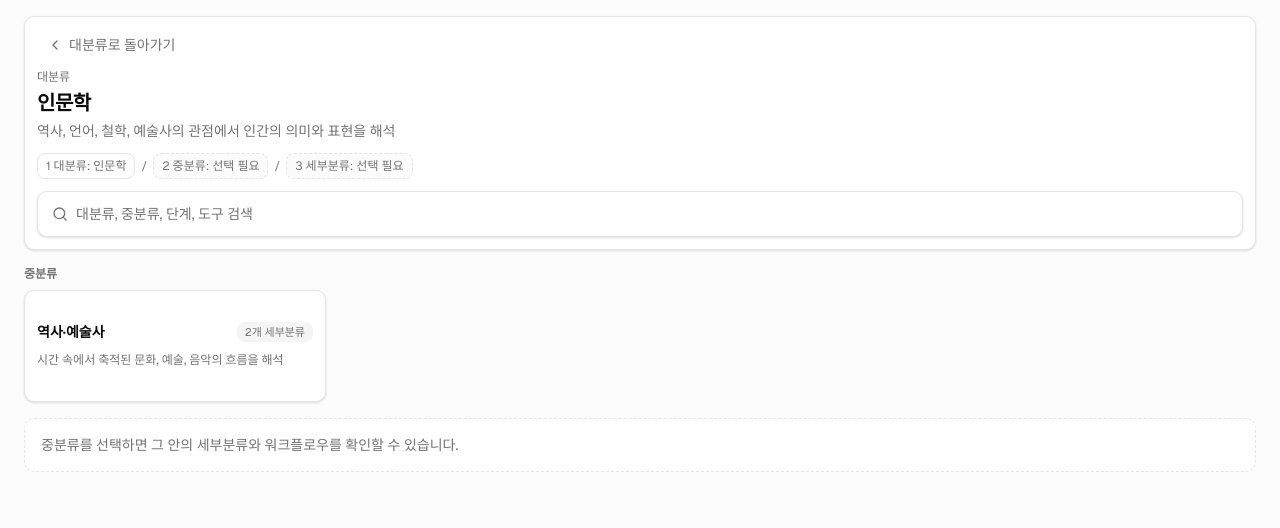
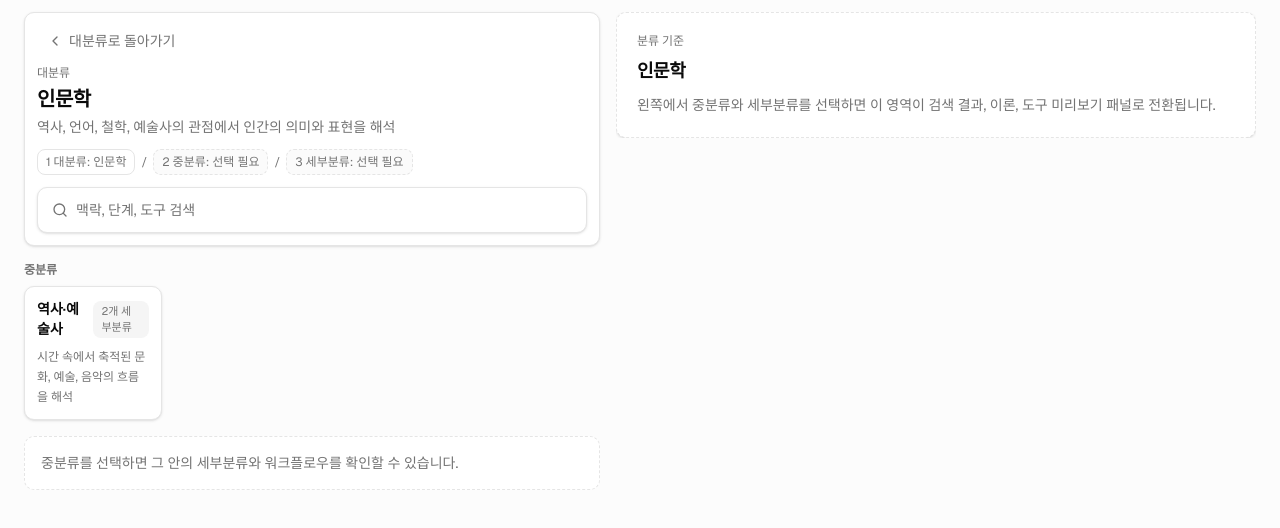
Before and after one commit to withAIcolleague/guidepage, a Next.js app: page / in a window 1280 px wide. Both pictures are taken after a click on the button 173 px from the left and 483 px from the top of the page. Shown: the top 528 px of the page. Built offline with nearby package versions, Linux system fonts and the light colour scheme.

Commit message:
Build split context workspace panel

```diff
--- a/src/components/quick-links-section.tsx
+++ b/src/components/quick-links-section.tsx
@@ -10,6 +10,7 @@ import { WorkflowCanvas } from "@/components/workflow-canvas";
 import { WorkflowChainTabs } from "@/components/workflow-chain-tabs";
 import { WorkflowDetailPanel } from "@/components/workflow-detail-panel";
 import { WorkflowSearch } from "@/components/workflow-search";
+import { WorkflowSearchResults } from "@/components/workflow-search-results";
 import type { SelectedWorkflowItem, WorkflowSearchResult } from "@/components/workflow-types";
 import {
   workflowCategories,
@@ -78,7 +79,6 @@ export function QuickLinksSection({ onDetailModeChange }: QuickLinksSectionProps
   const [activeChainId, setActiveChainId] = useState<string | null>(null);
   const [selectedItem, setSelectedItem] = useState<SelectedWorkflowItem | null>(null);
   const [query, setQuery] = useState("");
-  const [previewSide, setPreviewSide] = useState<"left" | "right">("right");
 
   const activeCategory =
     workflowCategories.find((category) => category.id === activeCategoryId) ?? null;
@@ -104,6 +104,7 @@ export function QuickLinksSection({ onDetailModeChange }: QuickLinksSectionProps
         : selectedNode.tools[selectedItem.toolIndex ?? 0]?.name
       : undefined;
   const previewOpen = Boolean(selectedUrl && selectedTitle);
+  const hasSearchQuery = query.trim().length > 0;
 
   useEffect(() => {
     onDetailModeChange?.(detailMode);
@@ -221,14 +222,8 @@ export function QuickLinksSection({ onDetailModeChange }: QuickLinksSectionProps
   return (
     <section
       id="workflow"
-      className={`relative w-full px-4 transition-[padding] duration-300 sm:px-6 ${
-        detailMode ? "min-h-screen pb-6 pt-4" : "pb-16 pt-6"
-      } ${
-        previewOpen
-          ? previewSide === "left"
-            ? "lg:pl-[50vw]"
-            : "lg:pr-[50vw]"
-          : ""
+      className={`relative w-full px-4 sm:px-6 ${
+        detailMode ? "min-h-screen pb-6 pt-3" : "pb-16 pt-6"
       }`}
     >
       <div className="absolute inset-0 bg-muted/30" />
@@ -327,7 +322,8 @@ export function QuickLinksSection({ onDetailModeChange }: QuickLinksSectionProps
             })}
           </div>
         ) : (
-          <>
+          <div className="grid gap-4 lg:grid-cols-[minmax(0,1fr)_minmax(420px,50vw)] lg:items-start">
+            <div className="min-w-0">
             <div className="mb-4 rounded-lg border border-border bg-card p-3 shadow-sm">
               <div className="mb-3">
                 <Button
@@ -383,6 +379,7 @@ export function QuickLinksSection({ onDetailModeChange }: QuickLinksSectionProps
                 onQueryChange={setQuery}
                 onClear={() => setQuery("")}
                 onSelectResult={selectSearchResult}
+                showResults={false}
               />
             </div>
 
@@ -464,7 +461,7 @@ export function QuickLinksSection({ onDetailModeChange }: QuickLinksSectionProps
             )}
 
             {activeChain && (
-              <div className="grid gap-4">
+              <div>
                 <WorkflowCanvas
                   chain={activeChain}
                   selectedItem={selectedItem}
@@ -473,7 +470,31 @@ export function QuickLinksSection({ onDetailModeChange }: QuickLinksSectionProps
                     selectTool(activeChain.id, node, toolIndex)
                   }
                 />
+              </div>
+            )}
+            </div>
 
+            <aside className="space-y-3 lg:sticky lg:top-3 lg:max-h-[calc(100vh-1.5rem)] lg:overflow-y-auto">
+              {hasSearchQuery ? (
+                <div className="rounded-lg border border-border bg-card p-4 shadow-sm">
+                  <div className="mb-3">
+                    <div className="text-xs font-medium uppercase text-muted-foreground">
+                      맥락 검색
+                    </div>
+                    <h2 className="mt-1 text-lg font-semibold tracking-tight">
+                      오른쪽 결과 패널
+                    </h2>
+                    <p className="mt-1 text-sm leading-6 text-muted-foreground">
+                      현재 입력한 검색어와 연결되는 세부분류, 단계, 도구를 이 영역에서 확인합니다.
+                    </p>
+                  </div>
+                  <WorkflowSearchResults
+                    results={searchResults}
+                    onSelectResult={selectSearchResult}
+                  />
+                </div>
+              ) : activeChain ? (
+                <>
                   <WorkflowDetailPanel
                     chain={activeChain}
                     selectedItem={selectedItem}
@@ -482,26 +503,35 @@ export function QuickLinksSection({ onDetailModeChange }: QuickLinksSectionProps
                     onSelectTool={(node, toolIndex) =>
                       selectTool(activeChain.id, node, toolIndex)
                     }
-                  compact
+                    sticky={false}
                   />
-              </div>
-            )}
-          </>
-        )}
-      </div>
 
                   {selectedUrl && selectedTitle && (
                     <PreviewPanel
                       url={selectedUrl}
                       title={selectedTitle}
                       isOpen={previewOpen}
-          side={previewSide}
-          onToggleSide={() =>
-            setPreviewSide((current) => (current === "left" ? "right" : "left"))
-          }
+                      mode="embedded"
                       onClose={() => setSelectedItem(null)}
                     />
                   )}
+                </>
+              ) : (
+                <div className="rounded-lg border border-dashed border-border bg-card p-5 text-sm text-muted-foreground shadow-sm">
+                  <div className="text-xs font-medium uppercase">분류 기준</div>
+                  <h2 className="mt-2 text-lg font-semibold tracking-tight text-foreground">
+                    {activeSection?.name ?? activeCategory.name}
+                  </h2>
+                  <p className="mt-2 leading-6">
+                    왼쪽에서 중분류와 세부분류를 선택하면 이 영역이 검색 결과, 이론,
+                    도구 미리보기 패널로 전환됩니다.
+                  </p>
+                </div>
+              )}
+            </aside>
+          </div>
+        )}
+      </div>
     </section>
   );
 }
--- /dev/null
+++ b/src/components/workflow-search-results.tsx
@@ -0,0 +1,61 @@
+"use client";
+
+import type { WorkflowSearchResult } from "@/components/workflow-types";
+
+interface WorkflowSearchResultsProps {
+  results: WorkflowSearchResult[];
+  onSelectResult: (result: WorkflowSearchResult) => void;
+  compact?: boolean;
+  maxResults?: number;
+}
+
+export function WorkflowSearchResults({
+  results,
+  onSelectResult,
+  compact = false,
+  maxResults = 12,
+}: WorkflowSearchResultsProps) {
+  return (
+    <div>
+      <div className="mb-2 flex items-center justify-between text-xs text-muted-foreground">
+        <span>검색 결과</span>
+        <span>{results.length}개</span>
+      </div>
+
+      {results.length > 0 ? (
+        <div
+          className={`grid gap-2 ${
+            compact ? "max-h-56 overflow-y-auto pr-1" : "max-h-[48vh] overflow-y-auto pr-1"
+          }`}
+        >
+          {results.slice(0, maxResults).map((result) => {
+            const tool = result.node.tools[result.toolIndex];
+
+            return (
+              <button
+                key={`${result.chain.id}-${result.node.role}-${tool.name}`}
+                type="button"
+                onClick={() => onSelectResult(result)}
+                className="rounded-md border border-border bg-card px-3 py-2 text-left transition-colors hover:border-foreground/30 hover:bg-muted/50 focus-visible:outline-none focus-visible:ring-2 focus-visible:ring-ring"
+              >
+                <div className="truncate text-sm font-semibold text-foreground">
+                  {tool.name}
+                </div>
+                <div className="mt-1 truncate text-xs text-muted-foreground">
+                  {result.category.name} / {result.section.name}
+                </div>
+                <div className="mt-1 truncate text-xs text-muted-foreground">
+                  {result.chain.name} / {result.node.role}
+                </div>
+              </button>
+            );
+          })}
+        </div>
+      ) : (
+        <div className="rounded-md border border-dashed border-border px-3 py-5 text-center text-sm text-muted-foreground">
+          일치하는 도구가 없습니다.
+        </div>
+      )}
+    </div>
+  );
+}
--- a/src/components/workflow-search.tsx
+++ b/src/components/workflow-search.tsx
@@ -2,6 +2,7 @@
 
 import { Search, X } from "lucide-react";
 import { Button } from "@/components/ui/button";
+import { WorkflowSearchResults } from "@/components/workflow-search-results";
 import type { WorkflowSearchResult } from "@/components/workflow-types";
 
 interface WorkflowSearchProps {
@@ -11,6 +12,7 @@ interface WorkflowSearchProps {
   onClear: () => void;
   onSelectResult: (result: WorkflowSearchResult) => void;
   compact?: boolean;
+  showResults?: boolean;
 }
 
 export function WorkflowSearch({
@@ -20,6 +22,7 @@ export function WorkflowSearch({
   onClear,
   onSelectResult,
   compact = false,
+  showResults = true,
 }: WorkflowSearchProps) {
   const hasQuery = query.trim().length > 0;
 
@@ -38,7 +41,7 @@ export function WorkflowSearch({
           id="workflow-search"
           value={query}
           onChange={(event) => onQueryChange(event.target.value)}
-          placeholder="대분류, 중분류, 단계, 도구 검색"
+          placeholder="맥락, 단계, 도구 검색"
           className="min-w-0 flex-1 bg-transparent text-sm outline-none placeholder:text-muted-foreground"
         />
         {hasQuery && (
@@ -54,49 +57,13 @@ export function WorkflowSearch({
         )}
       </div>
 
-      {hasQuery && (
+      {showResults && hasQuery && (
         <div className={`${compact ? "mt-2 pt-2" : "mt-3 pt-3"} border-t border-border`}>
-          <div className="mb-2 flex items-center justify-between text-xs text-muted-foreground">
-            <span>검색 결과</span>
-            <span>{results.length}개</span>
-          </div>
-
-          {results.length > 0 ? (
-            <div
-              className={`grid gap-2 ${
-                compact
-                  ? "max-h-56 overflow-y-auto pr-1"
-                  : "sm:grid-cols-2 xl:grid-cols-3"
-              }`}
-            >
-              {results.slice(0, 12).map((result) => {
-                const tool = result.node.tools[result.toolIndex];
-
-                return (
-                  <button
-                    key={`${result.chain.id}-${result.node.role}-${tool.name}`}
-                    type="button"
-                    onClick={() => onSelectResult(result)}
-                    className="rounded-md border border-border bg-card px-3 py-2 text-left transition-colors hover:border-foreground/30 hover:bg-muted/50 focus-visible:outline-none focus-visible:ring-2 focus-visible:ring-ring"
-                  >
-                    <div className="truncate text-sm font-semibold text-foreground">
-                      {tool.name}
-                    </div>
-                    <div className="mt-1 truncate text-xs text-muted-foreground">
-                      {result.category.name} / {result.section.name}
-                    </div>
-                    <div className="mt-1 truncate text-xs text-muted-foreground">
-                      {result.chain.name} / {result.node.role}
-                    </div>
-                  </button>
-                );
-              })}
-            </div>
-          ) : (
-            <div className="rounded-md border border-dashed border-border px-3 py-5 text-center text-sm text-muted-foreground">
-              일치하는 도구가 없습니다.
-            </div>
-          )}
+          <WorkflowSearchResults
+            results={results}
+            onSelectResult={onSelectResult}
+            compact={compact}
+          />
         </div>
       )}
     </div>
```
Also changed, not shown: src/components/preview-panel.tsx (+27 -10 lines), src/components/workflow-detail-panel.tsx (+6 -5 lines). Lines whose indentation alone changed are shown as unchanged.
